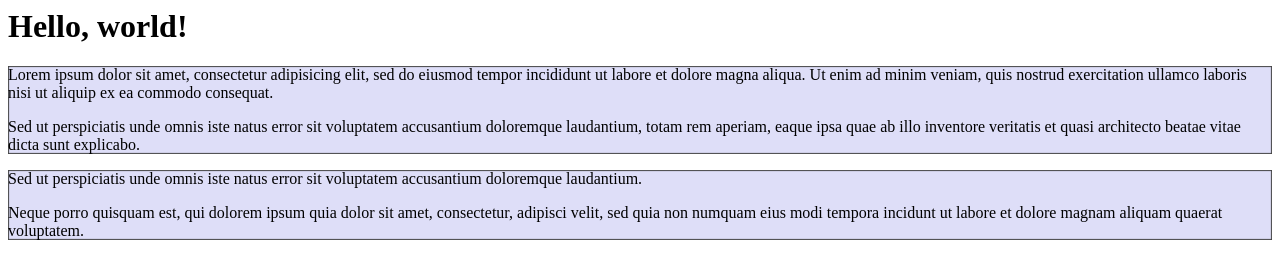
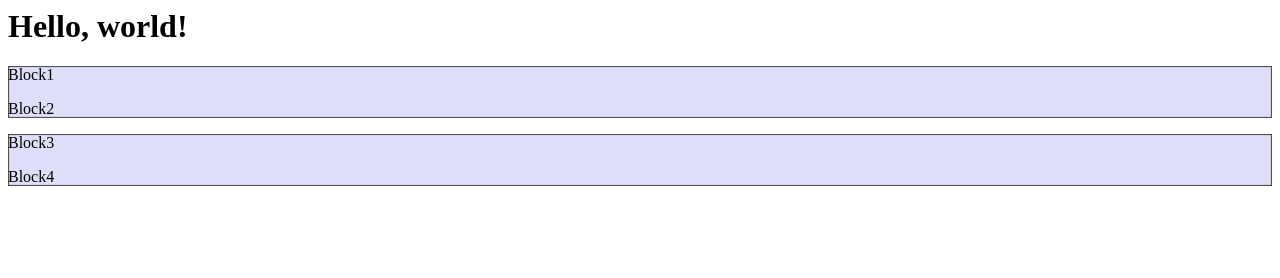
Before and after one commit to gurpreet-kaur1/bootstrap, a plain HTML site: page index.html in a window 1280 px wide. Drawn offline with Linux system fonts and the light colour scheme.

Commit message:
Update index.html

```diff
--- a/index.html
+++ b/index.html
@@ -5,26 +5,17 @@
       <div class = "col-sm-3 col-md-6 col-lg-8" style = "background-color: #dedef8;
          box-shadow: inset 1px -1px 1px #444, inset -1px 1px 1px #444;">
 
-         <p>Lorem ipsum dolor sit amet, consectetur adipisicing elit, sed do
-            eiusmod tempor incididunt ut labore et dolore magna aliqua. Ut
-            enim ad minim veniam, quis nostrud exercitation ullamco laboris
-            nisi ut aliquip ex ea commodo consequat.</p>
+         <p>Block1</p>
 
-         <p>Sed ut perspiciatis unde omnis iste natus error sit voluptatem
-            accusantium doloremque laudantium, totam rem aperiam, eaque ipsa
-            quae ab illo inventore veritatis et quasi architecto beatae vitae
-            dicta sunt explicabo.</p>
+         <p>Block2</p>
       </div>
 
       <div class = "col-sm-9 col-md-6 col-lg-4" style = "background-color: #dedef8;
          box-shadow: inset 1px -1px 1px #444, inset -1px 1px 1px #444;">
 
-         <p>Sed ut perspiciatis unde omnis iste natus error sit voluptatem
-            accusantium doloremque laudantium.</p>
+         <p>Block3</p>
 
-         <p>Neque porro quisquam est, qui dolorem ipsum quia dolor sit amet,
-            consectetur, adipisci velit, sed quia non numquam eius modi tempora
-            incidunt ut labore et dolore magnam aliquam quaerat voluptatem.</p>
+         <p>Block4</p>
       </div>
 
    </div>
```
